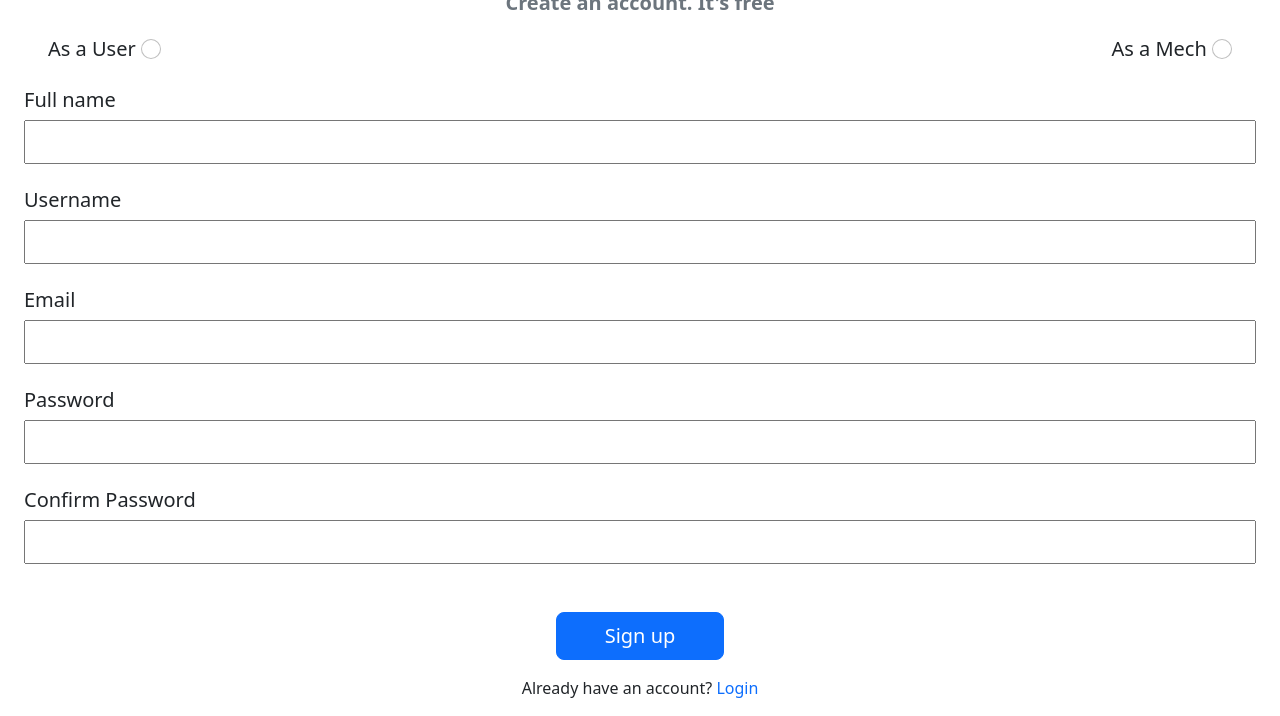
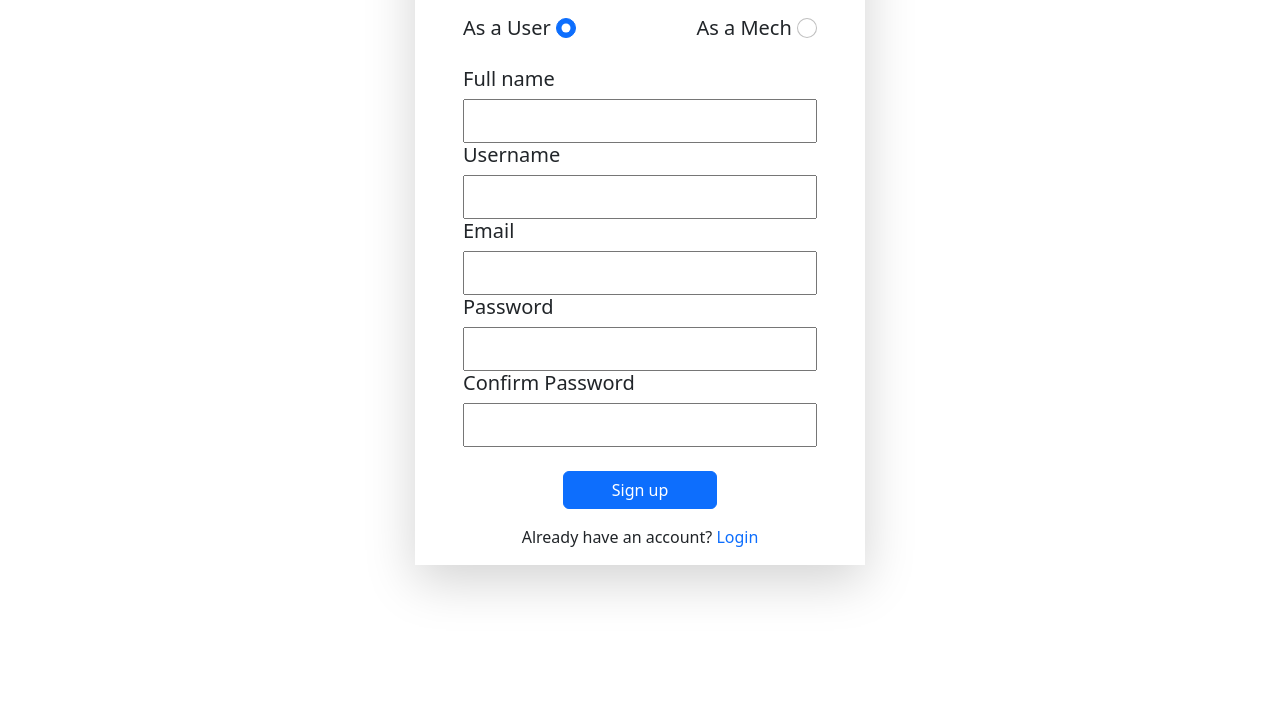
Before and after one commit to LADDi008/project, a plain HTML site: page user_signup.html in a window 1280 px wide. Shown: the part 161-877 px from the top of the page. After the commit the page ends 800 px from the top, so only its background shows below. Drawn offline with nearby package versions, Linux system fonts and the light colour scheme.

Commit message:
Update user_signup.html

```diff
--- a/user_signup.html
+++ b/user_signup.html
@@ -10,77 +10,43 @@
 
 <style>
 
-.se{display: none;}
 
-    @media only screen and (max-width:389px){
-        .xs{display: none;}
-.se{display:block;}
+    .w{font-size:30px;}
+    h2{font-size:20px;}
+    .desk{height:100vh;}
+    .de{width: 450px;;}
+
+    @media only screen and (max-width:420px){
+
     }
 
+    @media only screen and (max-width:375px){
+        .shadow-lg { box-shadow:none!important;}
+    }
 </style>
 
 </head>
 <body>
 
-<div class="xs">
+<!-- ------------------desktop dimension--------------------- -->
+<div class="desktop">
+    <div class="desk d-flex justify-content-center align-items-center ">
+        <div class="de shadow-lg ">
 
-    <div class="sign text-center pt-5">
+        <div class="sign text-center pt-3">
 
-        <h1 class="display-3 fw-bold pt-3">Sign up</h1>
-    <p class="text-muted fs-5"><b>Create an account. It's free</b></p>
+            <h1 class="w fw-bold">Sign up</h1>
+        <p class="text-muted "><b>Create an account. It's free</b></p>
         </div>
 
         <div class="sel d-flex justify-content-between px-5  fs-5">
-        <div> As a User <input type="radio" onclick="user()" class="form-check-input" name="user" id="user" checked></div>
+            <div> As a User <input type="radio" onclick="user()" class="form-check-input" name="user_d" id="user" checked></div>
         <div>As a Mech <input type="radio" onclick="mech()" class="form-check-input" name="user" id="mech"></div>
         </div>
 
 
-
-    <div class="pt-4 px-4 ">
-        <h5>Full name</h5>
-        <input class="w-100 p-2 "  type="fname" id="fname" name="fname"><br><br>
-        <h5>Username</h5>
-        <input class="w-100 p-2 "  type="username" id="username" name="username"><br><br>
-        <h5>Email</h5>
-        <input class="w-100 p-2" type="email" id="email" name="email" ><br><br>
-        <h5>Password</h5>
-        <input class="w-100 p-2 "  type="password" id="pwd" name="pwd"><br><br>
-        <h5>Confirm Password</h5>
-        <input class="w-100 p-2" type="password" id="pwd" name="pwd" ><br><br>
-
-    </div>
-
-
-
-    <div class="text-center pt-4">
-        <button class="btn btn-lg btn-primary  px-5 text-white ">Sign up</button>
-    </div>
-
-    <div class="text-center pt-3">
-        <p>Already have an account? <a href="index.html" class="text-decoration-none">Login</a></p>
-      </div>
-
-</div>
-
-
-
-<div class="se">
-
-    <div class="sign text-center pt-4">
-
-        <h1 class="display-3 fw-bold ">Sign up</h1>
-    <p class="text-muted fs-5"><b>Create an account. It's free</b></p>
-    </div>
-
-    <div class="sel d-flex justify-content-between px-5  fs-5">
-        <div> As a User <input type="radio" onclick="user()" class="form-check-input" name="user" id="user" checked></div>
-    <div>As a Mech <input type="radio" onclick="mech()" class="form-check-input" name="user" id="mech"></div>
-    </div>
-
-
-
-    <div class="pt-3 px-4 ">
+         <form>
+        <div class="pt-4 px-5 ">
             <h5>Full name</h5>
             <input class="w-100 p-2 "  type="fname" id="fname" name="fname"><br>
             <h5>Username</h5>
@@ -88,23 +54,26 @@
             <h5>Email</h5>
             <input class="w-100 p-2" type="email" id="email" name="email" ><br>
             <h5>Password</h5>
-        <input class="w-100 p-2 "  type="password" id="pwd" name="pwd"><br>
+            <input class="w-100 p-2 "  type="password" id="pwd" name="pwd" pattern=".{8,}" title="Eight or more characters"><br>
             <h5>Confirm Password</h5>
-        <input class="w-100 p-2" type="password" id="pwd" name="pwd" ><br>
+            <input class="w-100 p-2" type="password" id="pwd" name="pwd" pattern=".{8,}" title="Eight or more characters" ><br>
 
         </div>
 
 
 
         <div class="text-center pt-4">
-        <button class="btn btn-md btn-primary  px-5 text-white ">Sign up</button>
+            <button type="submit" class="btn  btn-primary  px-5 text-white " >Sign up</button>
         </div>
-
+         </form>
         <div class="text-center pt-3">
             <p>Already have an account? <a href="index.html" class="text-decoration-none">Login</a></p>
           </div>
 
     </div>
+    </div>
+    </div>
+
 
 
 <script>
```
Lines whose indentation alone changed are shown as unchanged.
